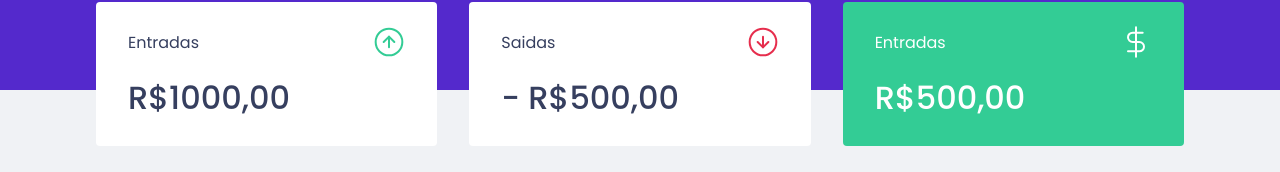
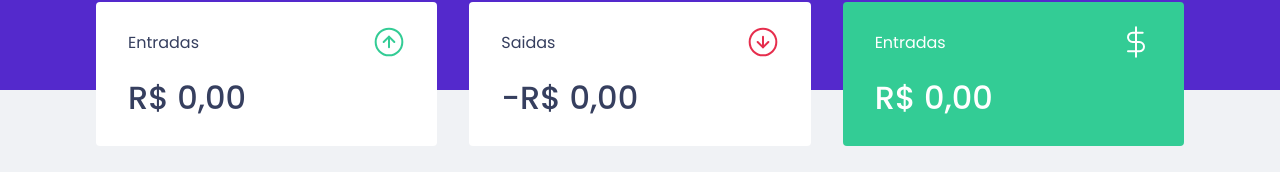
Before and after one commit to nittosantos/dtmoneyrocketseat, a React (Create React App) app: page / in a window 1280 px wide. Shown: the part 182-354 px from the top of the page. Built offline with nearby package versions, Linux system fonts and the light colour scheme; no server answers; what miragejs would draw is missing.

Commit message:
criando nosso hook e finalizando o projeto

```diff
--- a/src/App.tsx
+++ b/src/App.tsx
@@ -4,7 +4,7 @@ import { Header } from './components/Header';
 import { GlobalStyle } from './styles/global';
 import Modal from 'react-modal';
 import { NewTransactionModal } from './components/NewTransactionModal';
-import { TransactionProvider } from './TransactionContext';
+import { TransactionProvider } from './hooks/useTransactions';
 
 Modal.setAppElement('#root');
 
--- a/src/components/NewTransactionModal/index.tsx
+++ b/src/components/NewTransactionModal/index.tsx
@@ -1,18 +1,18 @@
-import { FormEvent, useState, useContext } from 'react';
+import { FormEvent, useState } from 'react';
 import Modal from 'react-modal';
-import { TransactionContext } from '../../TransactionContext';
-import { api } from '../../services/api';
+
 import { NewTransactionModalProps } from './types';
 import closeImg from '../../assets/close.svg';
 import incomeImg from '../../assets/income.svg';
 import outcomeImg from '../../assets/outcome.svg';
 import { Container, TransactionContainer, RadioBox } from './styles';
+import { useTransactions } from '../../hooks/useTransactions';
 
 export const NewTransactionModal: React.FC<NewTransactionModalProps> = ({
   isOpen,
   onRequestClose,
 }) => {
-  const { createTransaction } = useContext(TransactionContext);
+  const { createTransaction } = useTransactions();
 
   const [title, setTitle] = useState<string>('');
   const [amount, setAmount] = useState<number>(0);
--- a/src/components/Summary/index.tsx
+++ b/src/components/Summary/index.tsx
@@ -1,12 +1,30 @@
-import { useContext } from 'react';
 import incomingImg from '../../assets/income.svg';
 import outcomingImg from '../../assets/outcome.svg';
 import totalImg from '../../assets/total.svg';
-import { TransactionContext } from '../../TransactionContext';
+import { useTransactions } from '../../hooks/useTransactions';
 import { Container } from './styles';
 
 export const Summary: React.FC = () => {
-  const { transactions } = useContext(TransactionContext);
+  const { transactions } = useTransactions();
+
+  const summary = transactions.reduce(
+    (acc, transaction) => {
+      if (transaction.type === 'deposit') {
+        acc.deposits += transaction.amount;
+        acc.total += transaction.amount;
+      } else {
+        acc.withdraws += transaction.amount;
+        acc.total -= transaction.amount;
+      }
+
+      return acc;
+    },
+    {
+      deposits: 0,
+      withdraws: 0,
+      total: 0,
+    }
+  );
 
   return (
     <Container>
@@ -15,21 +33,37 @@ export const Summary: React.FC = () => {
           <p>Entradas</p>
           <img src={incomingImg} alt='Entradas' />
         </header>
-        <strong>R$1000,00</strong>
+        <strong>
+          {new Intl.NumberFormat('pt-BR', {
+            style: 'currency',
+            currency: 'BRL',
+          }).format(summary.deposits)}
+        </strong>
       </div>
       <div>
         <header>
           <p>Saidas</p>
           <img src={outcomingImg} alt='Saídas' />
         </header>
-        <strong> - R$500,00</strong>
+        <strong>
+          -
+          {new Intl.NumberFormat('pt-BR', {
+            style: 'currency',
+            currency: 'BRL',
+          }).format(summary.withdraws)}
+        </strong>
       </div>
       <div className='highlight_background'>
         <header>
           <p>Entradas</p>
           <img src={totalImg} alt='Total' />
         </header>
-        <strong>R$500,00</strong>
+        <strong>
+          {new Intl.NumberFormat('pt-BR', {
+            style: 'currency',
+            currency: 'BRL',
+          }).format(summary.total)}
+        </strong>
       </div>
     </Container>
   );
--- a/src/components/TransactionsTable/index.tsx
+++ b/src/components/TransactionsTable/index.tsx
@@ -1,9 +1,8 @@
-import { useContext } from 'react';
-import { TransactionContext } from '../../TransactionContext';
+import { useTransactions } from '../../hooks/useTransactions';
 import { Container } from './styles';
 
 export const TransactionsTable: React.FC = () => {
-  const { transactions } = useContext(TransactionContext);
+  const { transactions } = useTransactions();
 
   return (
     <Container>
--- a/src/TransactionContext.tsx
+++ b/src/hooks/useTransactions/index.tsx
@@ -1,27 +1,13 @@
-import { createContext, ReactNode, useEffect, useState } from 'react';
-import { api } from './services/api';
+import { createContext, useContext, useEffect, useState } from 'react';
+import { api } from '../../services/api';
+import {
+  Transaction,
+  TransactionsContextData,
+  TransactionsProviderProps,
+  TransactionInput,
+} from './types';
 
-type Transaction = {
-  id: number;
-  title: string;
-  amount: number;
-  type: string;
-  category: string;
-  createdAt: string;
-};
-
-type TransactionInput = Omit<Transaction, 'id' | 'createdAt'>;
-
-type TransactionsProviderProps = {
-  children: ReactNode;
-};
-
-type TransactionsContextData = {
-  transactions: Transaction[];
-  createTransaction: (transaction: TransactionInput) => Promise<void>;
-};
-
-export const TransactionContext = createContext<TransactionsContextData>(
+const TransactionContext = createContext<TransactionsContextData>(
   {} as TransactionsContextData
 );
 
@@ -52,3 +38,9 @@ export const TransactionProvider: React.FC<TransactionsProviderProps> = ({
     </TransactionContext.Provider>
   );
 };
+
+export const useTransactions = () => {
+  const context = useContext(TransactionContext);
+
+  return context;
+};
--- /dev/null
+++ b/src/hooks/useTransactions/types.ts
@@ -0,0 +1,21 @@
+import { ReactNode } from 'react';
+
+export type Transaction = {
+  id: number;
+  title: string;
+  amount: number;
+  type: string;
+  category: string;
+  createdAt: string;
+};
+
+export type TransactionInput = Omit<Transaction, 'id' | 'createdAt'>;
+
+export type TransactionsProviderProps = {
+  children: ReactNode;
+};
+
+export type TransactionsContextData = {
+  transactions: Transaction[];
+  createTransaction: (transaction: TransactionInput) => Promise<void>;
+};
```
